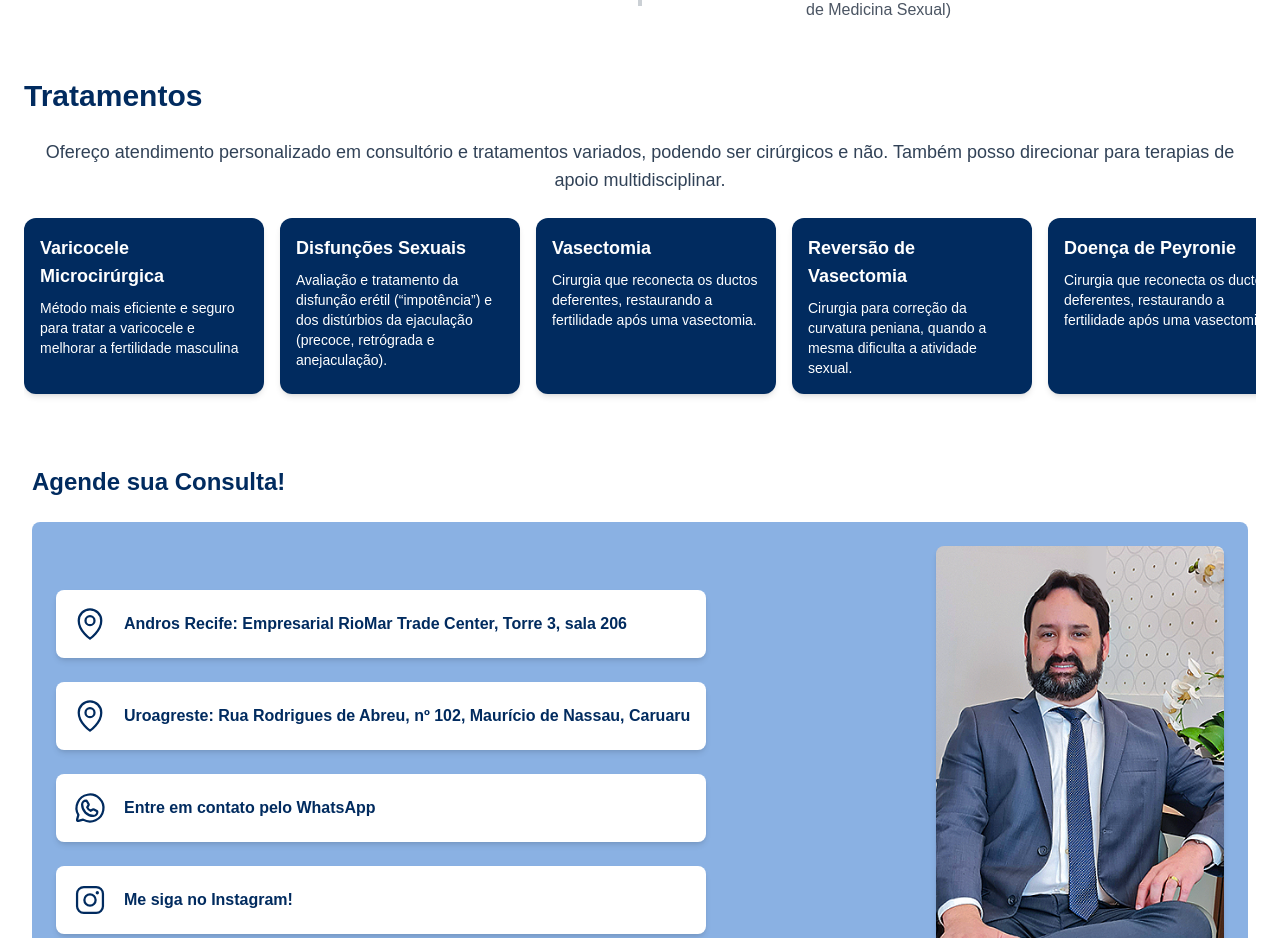
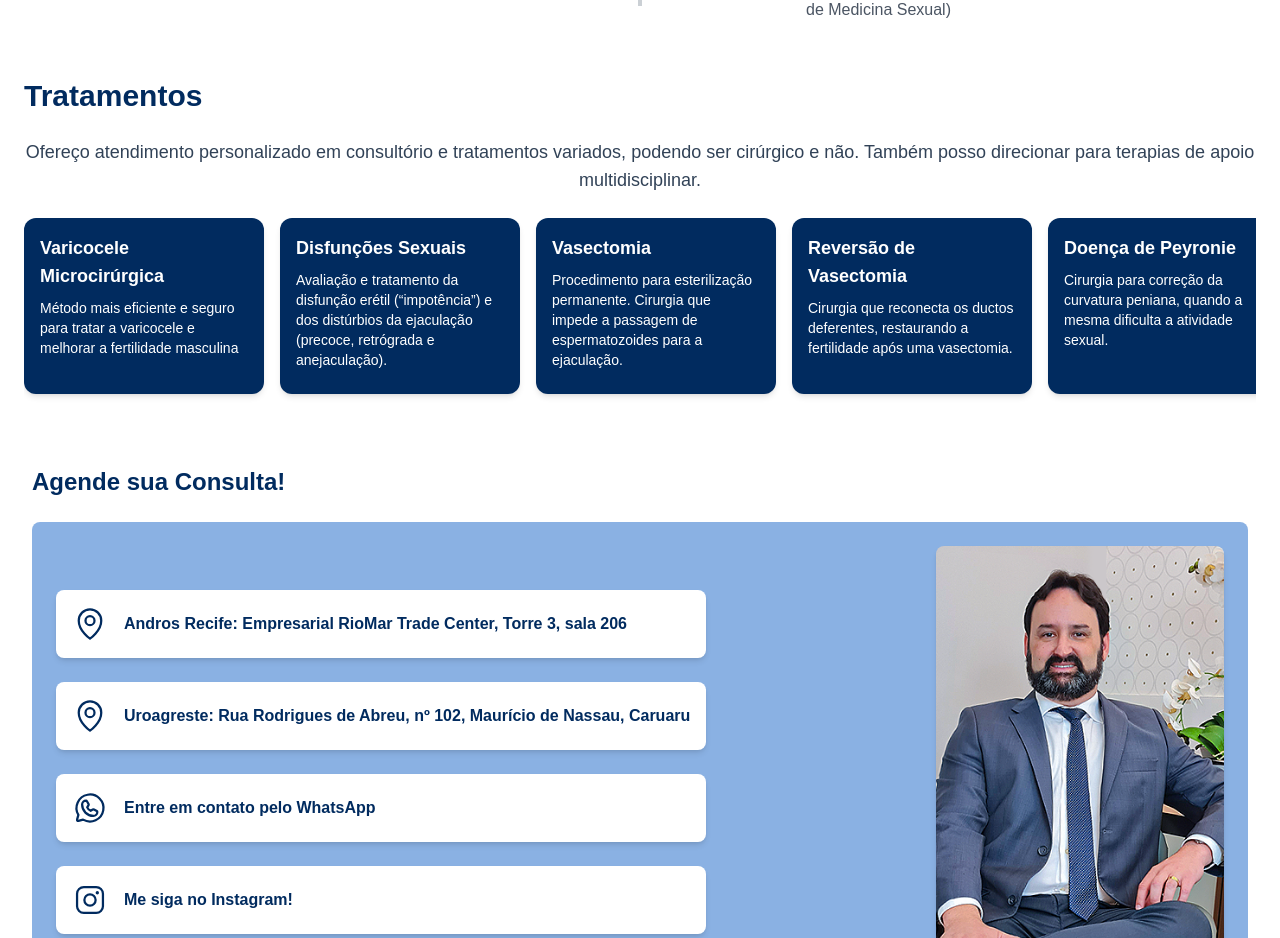
Before and after one commit to DeborahLyra/jarys-borges-landing-page, a React (Vite) app: page / in a window 1280 px wide. Shown: the part 1080-2018 px from the top of the page. Built offline with nearby package versions, Linux system fonts and the light colour scheme; a web font is replaced by a local one.

Commit message:
bugs fixed

```diff
--- a/src/components/surgeries/Surgeries.tsx
+++ b/src/components/surgeries/Surgeries.tsx
@@ -12,18 +12,18 @@ const surgeries = [
     {
         name: "Vasectomia",
         description:
-            "Cirurgia que reconecta os ductos deferentes, restaurando a fertilidade após uma vasectomia.",
+            "Procedimento para esterilização permanente. Cirurgia que impede a passagem de espermatozoides para a ejaculação.",
     },
 
     {
         name: "Reversão de Vasectomia",
         description:
-            "Cirurgia para correção da curvatura peniana, quando a mesma dificulta a atividade sexual.",
+            "Cirurgia que reconecta os ductos deferentes, restaurando a fertilidade após uma vasectomia.",
     },
     {
         name: "Doença de Peyronie",
         description:
-            "Cirurgia que reconecta os ductos deferentes, restaurando a fertilidade após uma vasectomia.",
+            "Cirurgia para correção da curvatura peniana, quando a mesma dificulta a atividade sexual.",
     },
     {
         name: "Implante de Prótese Peniana",
@@ -66,7 +66,7 @@ export function Surgeries() {
             <div className="text-center mb-6">
                 <p className="text-lg text-steelBlue">
                     Ofereço atendimento personalizado em consultório e tratamentos variados,
-                    podendo ser cirúrgicos e não. Também posso direcionar para terapias de apoio
+                    podendo ser cirúrgico e não. Também posso direcionar para terapias de apoio
                     multidisciplinar.
                 </p>
             </div>
```
